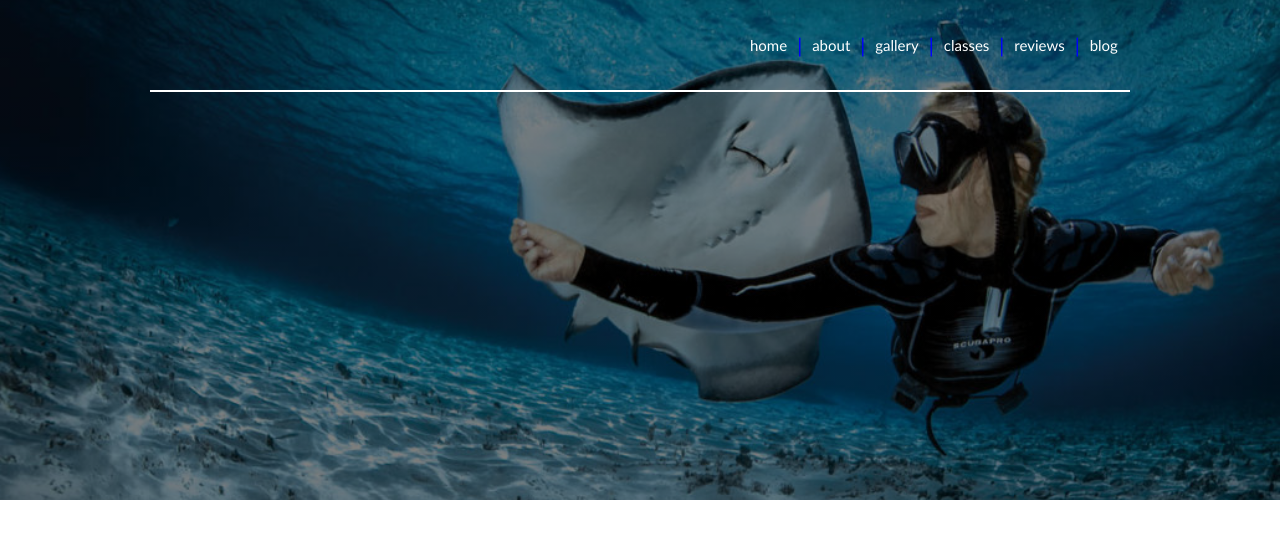
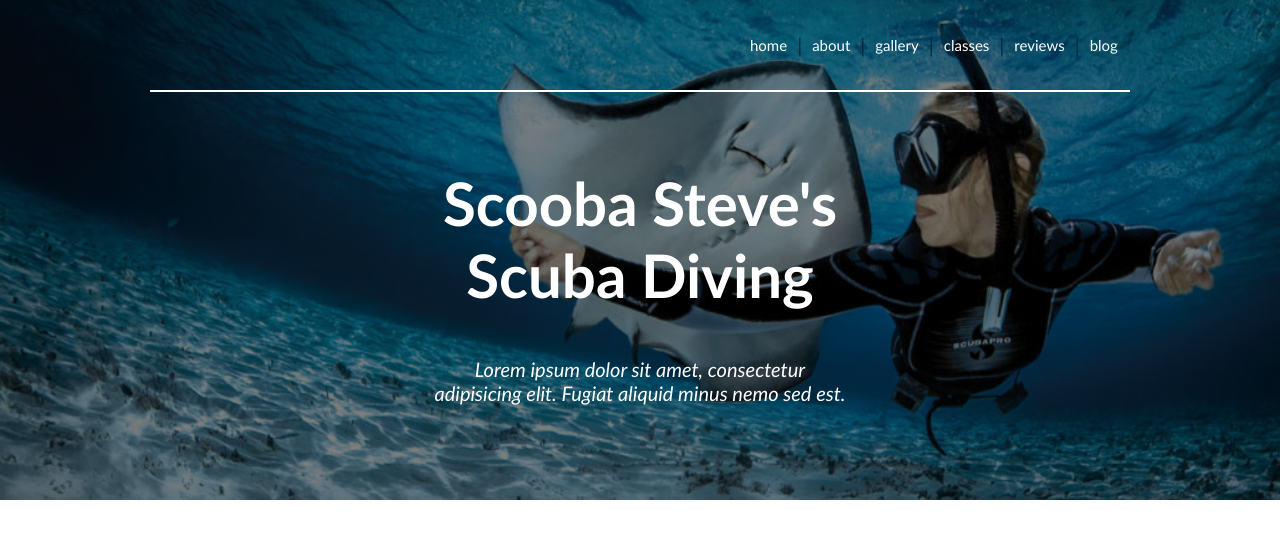
Before and after one commit to jatyjenn/Project5, a plain HTML site: page index.html in a window 1280 px wide. Drawn offline with Linux system fonts and the light colour scheme.

Commit message:
Finished hero

```diff
--- a/index.html
+++ b/index.html
@@ -23,6 +23,12 @@
 
         </div>
       </nav>
+      <div class="callout">
+        <h1>Scooba Steve's Scuba Diving</h1>
+        <p class="desc">Lorem ipsum dolor sit amet, consectetur adipisicing elit.
+          Fugiat aliquid minus nemo sed est.</p>
+
+      </div>
 
     </div>
 
--- a/scss/nav.scss
+++ b/scss/nav.scss
@@ -22,7 +22,7 @@ nav {
 
     span {
       margin: 0 10px;
-      color: blue;
+      color: $site-blue;
       font-size: 20px;
     }
   }
--- a/scss/variables.scss
+++ b/scss/variables.scss
@@ -1 +1,5 @@
+$site-blue: #012c47;
+$site-white: #fff;
+$site-black: #000000;
+
 $site-full-width: 1280px;
```
Also changed, not shown: css/styles.css.
